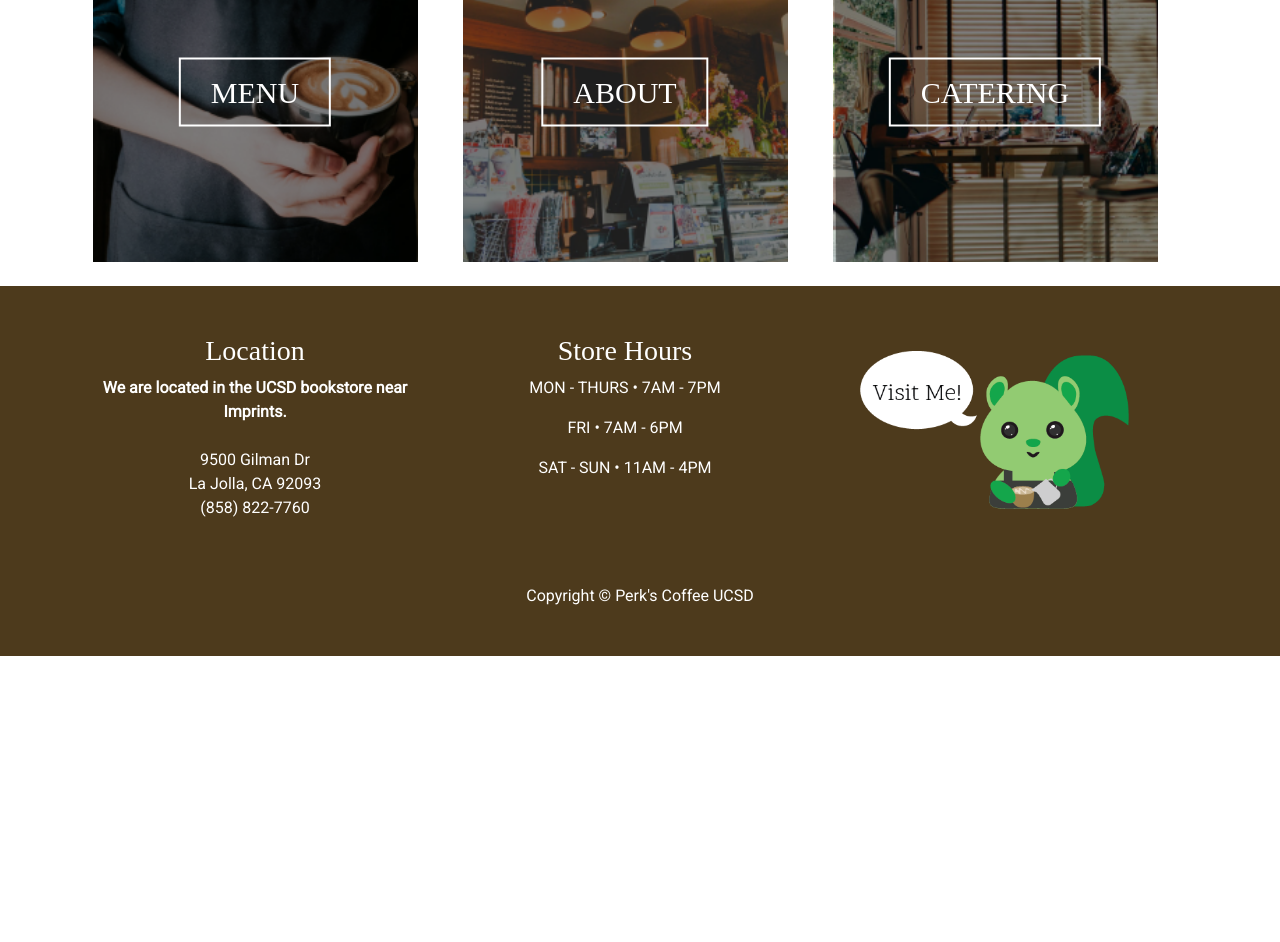
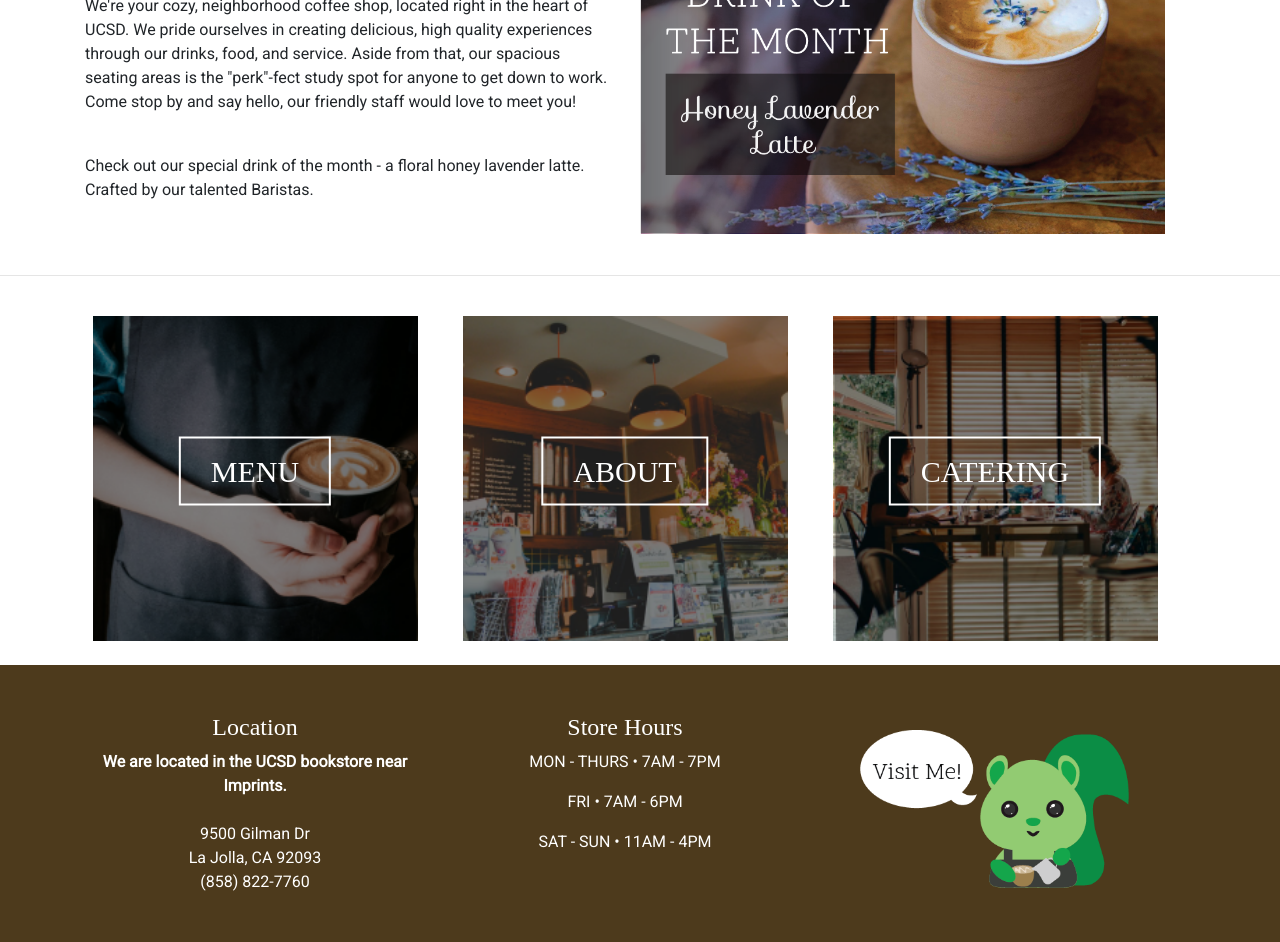
Before and after one commit to Anne-Le/cogs187b, a website: page perks_website/index.html in a window 1280 px wide. Shown: the part 687-1629 px from the top of the page. Before the commit the page ends 1343 px from the top, so only its background shows below. Drawn offline with Linux system fonts and the light colour scheme; a web font is replaced by a local one.

Commit message:
making changes on home

```diff
--- a/perks_website/css/home.css
+++ b/perks_website/css/home.css
@@ -28,6 +28,19 @@
   border: white 2.5px solid;
 }
 
+.home-about{
+  padding-top: 25px;
+  padding-bottom: 25px;
+}
+
+.home-about-title{
+  color: #6BA753;
+}
+
+.drink-of-month{
+  width: 100%;
+}
+
 .perky-footer{
   padding-top: 15px;
   width: 80%;
--- a/perks_website/index.html
+++ b/perks_website/index.html
@@ -66,12 +66,12 @@
           <!-- Slide One - Set the background image for this slide in the line below. -->
           <div class="carousel-item active" style="background-image: url('images/slider1.png')">
             <div class="carousel-caption">
-              <h3>Welcome to Perks!</h3>
+              <h3>Perks offers the best, for the best.</h3>
               <p>A unique café located within the heart of UCSD.</p>
             </div>
           </div>
           <!-- Slide Two - Set the background image for this slide in the line below -->
-          <div class="carousel-item" style="background-image: url('images/test-1.png')">
+          <div class="carousel-item" style="background-image: url('images/deal.png')">
             <div class="carousel-caption">
               <h3>Valentine's Day Deal</h3>
               <p>Buy one get one free latte for you and your Valentine!</p>
@@ -98,6 +98,22 @@
 
     <!-- Page Content -->
     <br>
+
+    <div class="container">
+      <div class="row home-about">
+          <div class="col-sm-6">
+            <h1 class="home-about-title"> Welcome to Perks! </h1>
+            <p> We're your cozy, neighborhood coffee shop, located right in the heart of UCSD. We pride ourselves in creating delicious, high quality experiences through our drinks, food, and service. Aside from that, our spacious seating areas is the "perk"-fect study spot for anyone to get down to work. Come stop by and say hello, our friendly staff would love to meet you! </p>
+            <br>
+            <p> Check out our special drink of the month - a floral honey lavender latte. Crafted by our talented Baristas.
+          </div>
+          <div class="col-sm-6">
+            <img class="drink-of-month" src="images/drink_of_month.png">
+          </div>
+      </div>
+    </div>
+
+    <hr>
 
     <div class="container">
       <br>
@@ -134,7 +150,7 @@
       <div class="container">
         <div class="row">
           <div class="white col-sm-4 text-center">
-            <h3>Location</h3>
+            <h4>Location</h4>
               <p><strong>We are located in the UCSD bookstore near Imprints.</strong></br></br>
                 9500 Gilman Dr</br>
                 La Jolla, CA 92093</br>
@@ -142,7 +158,7 @@
               </p>
           </div>
           <div class="white col-sm-4 text-center">
-            <h3>Store Hours</h3>
+            <h4>Store Hours</h4>
               <p>MON - THURS • 7AM - 7PM</p>
               <p>FRI • 7AM - 6PM</p>
               <p>SAT - SUN • 11AM - 4PM</p>
```
Also changed, not shown: perks_website/images/deal.png (added), perks_website/images/drink_of_month.png (added), 2 other files.
